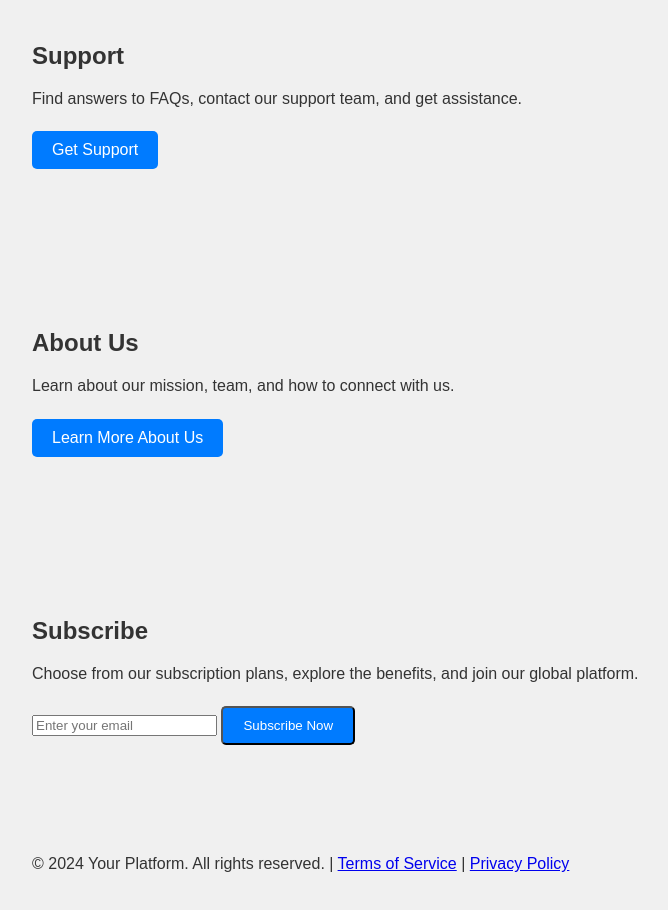
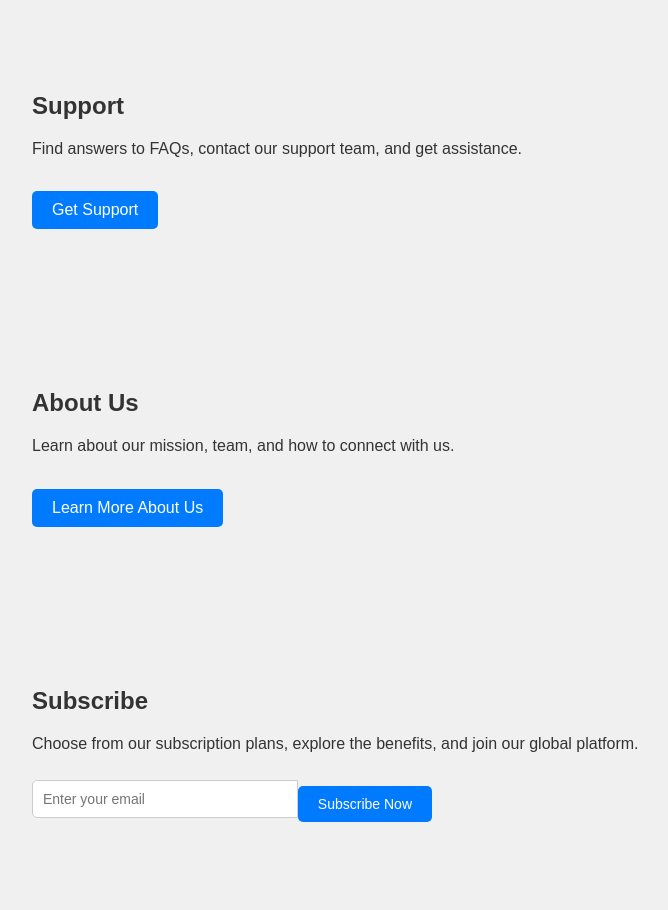
Before and after one commit to gamtha/globleissue-com, a plain HTML site: page index.html in a window 1280 px wide. Shown: the part 1760-2670 px from the top of the page, without its empty margins (32-700 px from the left). Drawn offline with Linux system fonts and the light colour scheme.

Commit message:
index.html

```diff
--- a/index.html
+++ b/index.html
@@ -39,9 +39,52 @@
             text-decoration: none;
             border-radius: 5px;
             transition: background-color 0.3s ease;
+            margin-top: 10px;
         }
         .btn:hover {
             background-color: #0056b3;
+        }
+        form {
+            display: flex;
+            align-items: center;
+            max-width: 400px;
+            margin-top: 20px;
+        }
+        form input[type="email"] {
+            flex: 1;
+            padding: 10px;
+            border: 1px solid #ccc;
+            border-radius: 5px 0 0 5px;
+            font-size: 14px;
+        }
+        form button {
+            padding: 10px 20px;
+            background-color: #007bff;
+            color: #fff;
+            border: none;
+            border-radius: 0 5px 5px 0;
+            cursor: pointer;
+            font-size: 14px;
+        }
+        form button:hover {
+            background-color: #0056b3;
+        }
+        footer {
+            background-color: #333;
+            color: #fff;
+            text-align: center;
+            padding: 10px 0;
+            position: absolute;
+            bottom: 0;
+            width: 100%;
+        }
+        footer a {
+            color: #fff;
+            text-decoration: none;
+            margin: 0 10px;
+        }
+        footer a:hover {
+            text-decoration: underline;
         }
     </style>
 </head>
@@ -139,8 +182,7 @@
 </footer>
 
 <script>
-    // JavaScript for interactive features and dynamic behavior
-    // Example: Smooth scrolling to sections
+    // JavaScript for smooth scrolling
     const links = document.querySelectorAll('nav ul li a');
 
     links.forEach(link => {
```
